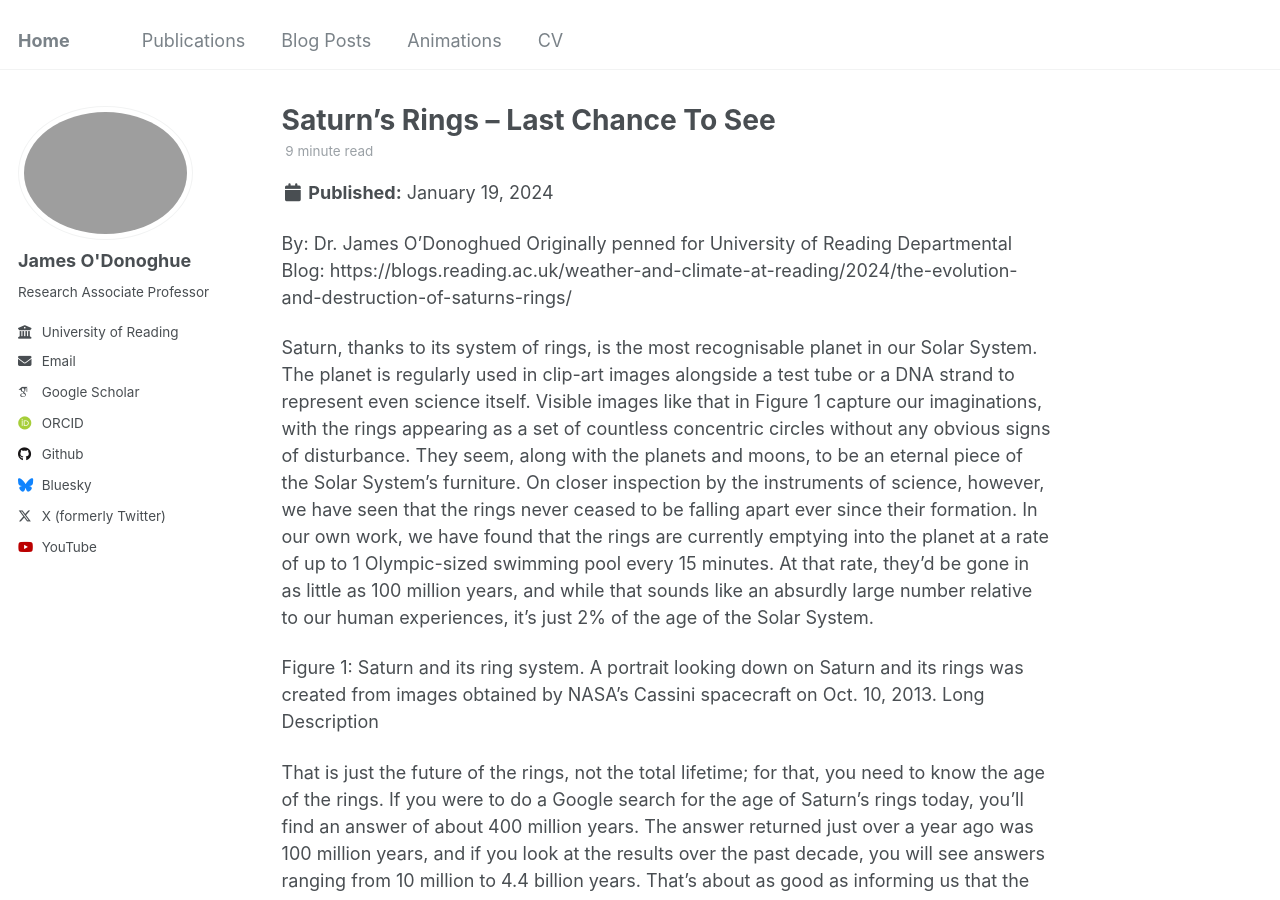
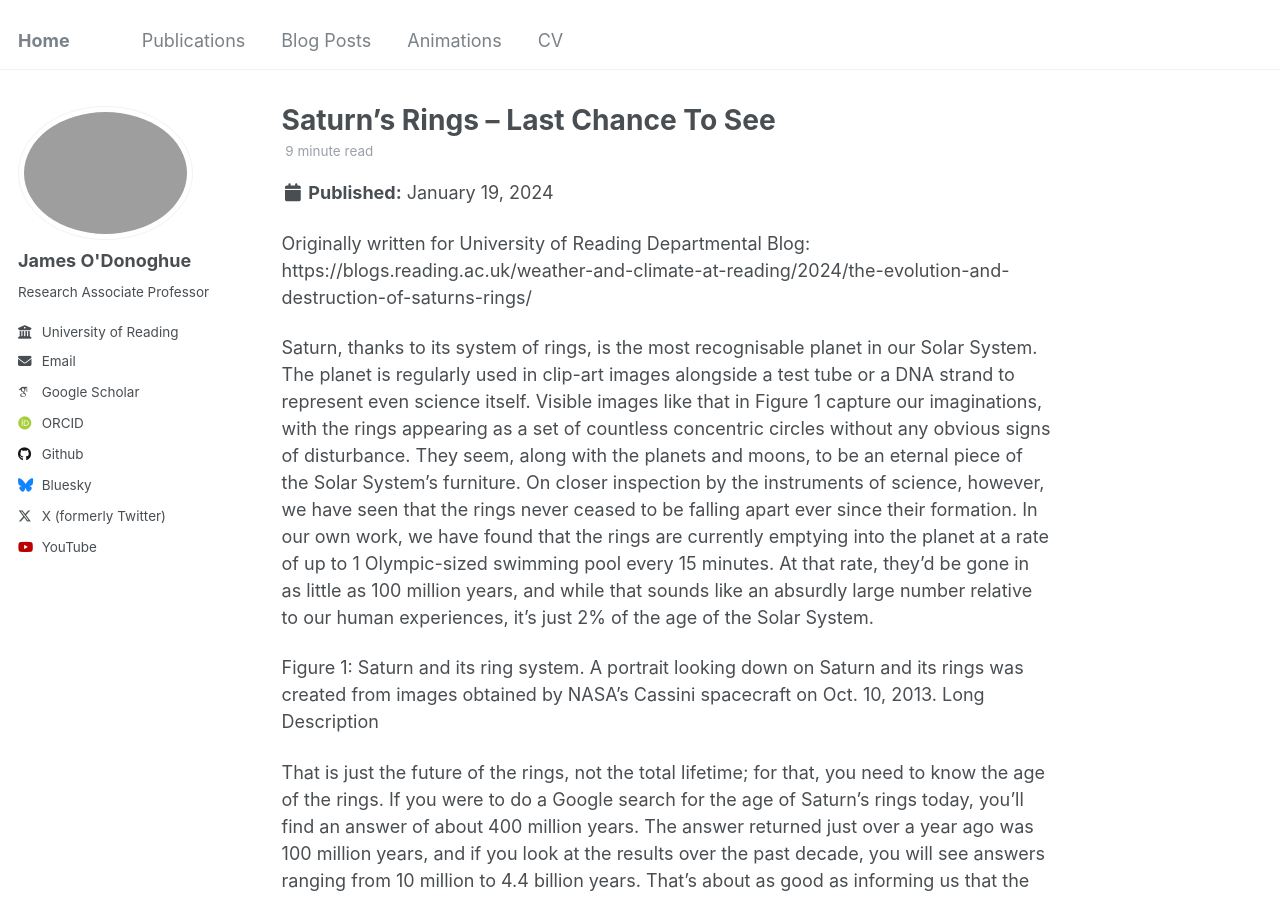
Before and after one commit to odonoghuespace/odonoghuespace.github.io, a Jekyll site: the page built from _posts/2024-10-17-The-evolution-and-destruction-of-Saturns-rings.md, in a window 1280 px wide and 900 px high. Built offline with Jekyll 4.4.1, drawn with Linux system fonts in a browser that asks for light colours; some web fonts are replaced.

Commit message:
Update 2024-10-17-The-evolution-and-destruction-of-Saturns-rings.md

```diff
--- a/_posts/2024-10-17-The-evolution-and-destruction-of-Saturns-rings.md
+++ b/_posts/2024-10-17-The-evolution-and-destruction-of-Saturns-rings.md
@@ -7,10 +7,10 @@ tags:
   - Rings
 ---
 
-By: Dr. James O’Donoghued
-Originally penned for University of Reading Departmental Blog: https://blogs.reading.ac.uk/weather-and-climate-at-reading/2024/the-evolution-and-destruction-of-saturns-rings/
+Originally written for University of Reading Departmental Blog: https://blogs.reading.ac.uk/weather-and-climate-at-reading/2024/the-evolution-and-destruction-of-saturns-rings/
 
 Saturn, thanks to its system of rings, is the most recognisable planet in our Solar System. The planet is regularly used in clip-art images alongside a test tube or a DNA strand to represent even science itself. Visible images like that in Figure 1 capture our imaginations, with the rings appearing as a set of countless concentric circles without any obvious signs of disturbance. They seem, along with the planets and moons, to be an eternal piece of the Solar System’s furniture. On closer inspection by the instruments of science, however, we have seen that the rings never ceased to be falling apart ever since their formation. In our own work, we have found that the rings are currently emptying into the planet at a rate of up to 1 Olympic-sized swimming pool every 15 minutes. At that rate, they’d be gone in as little as 100 million years, and while that sounds like an absurdly large number relative to our human experiences, it’s just 2% of the age of the Solar System.
+
 
 Figure 1: Saturn and its ring system. A portrait looking down on Saturn and its rings was created from images obtained by NASA's Cassini spacecraft on Oct. 10, 2013. Long Description
 
@@ -19,7 +19,7 @@ That is just the future of the rings, not the total lifetime; for that, you need
 
 The make-up and movements of the rings offers us some clues as to their origins and evolution. Saturn’s ring system is composed of billions of pieces of icy material in orbit about the planet ranging in size from a grain of sand to bus-sized chunks. Some example orbits are shown in Figure 2: Saturn’s gravitational pull is stronger closer to the planet, so material on the inside track necessarily has to move faster than that of the outside track, in order to prevent it falling in to the planet (more on that later). The rings are mainly made of water in the form of ice with just a trace of dust, itself composed of arrangements of carbon, nitrogen and hydrogen, according to studies of the light spectra leaving the rings (Hedman et al., 2013). If the rings were entirely water, they would appear white.
 
-
+<iframe width="560" height="315" src="https://www.youtube.com/embed/u3rpAHKVh84" frameborder="0" allow="accelerometer; autoplay; clipboard-write; encrypted-media; gyroscope; picture-in-picture" allowfullscreen></iframe>
 Figure 2: The orbits of Saturn’s ring particles. This graphic illustrates that the rings are much like a mini-Solar System, composed of an uncountable number of pieces of ice in orbit about the planet.
 
 Historically, scientists thought that the rings formed when a moon strayed too close to Saturn. This beginning has been shelved in contemporary literature, as inward migration was only possible 4.5 billion years ago when circumplanetary gas was present to gas-drag moons toward the planet, and any nascent rings should also have been lost by the same mechanism. Nowadays, we think that the rings likely formed when a watery comet strayed too close to the planet, or a comet struck a moon. When an object strays too close to Saturn, the gravitational force on it is greater on the side facing the planet, so one side of it is pulled away from the other, undermining the object’s own ability to hold itself together. The distance at which disintegration occurs as a result of this imbalance of tidal forces is called the Roche Limit, and material is spread out both toward and away from Saturn, with the former surrendered to the planet, and the latter producing new, small moons just outside Saturn’s rings. The remaining debris is what we call a ring system.
```
